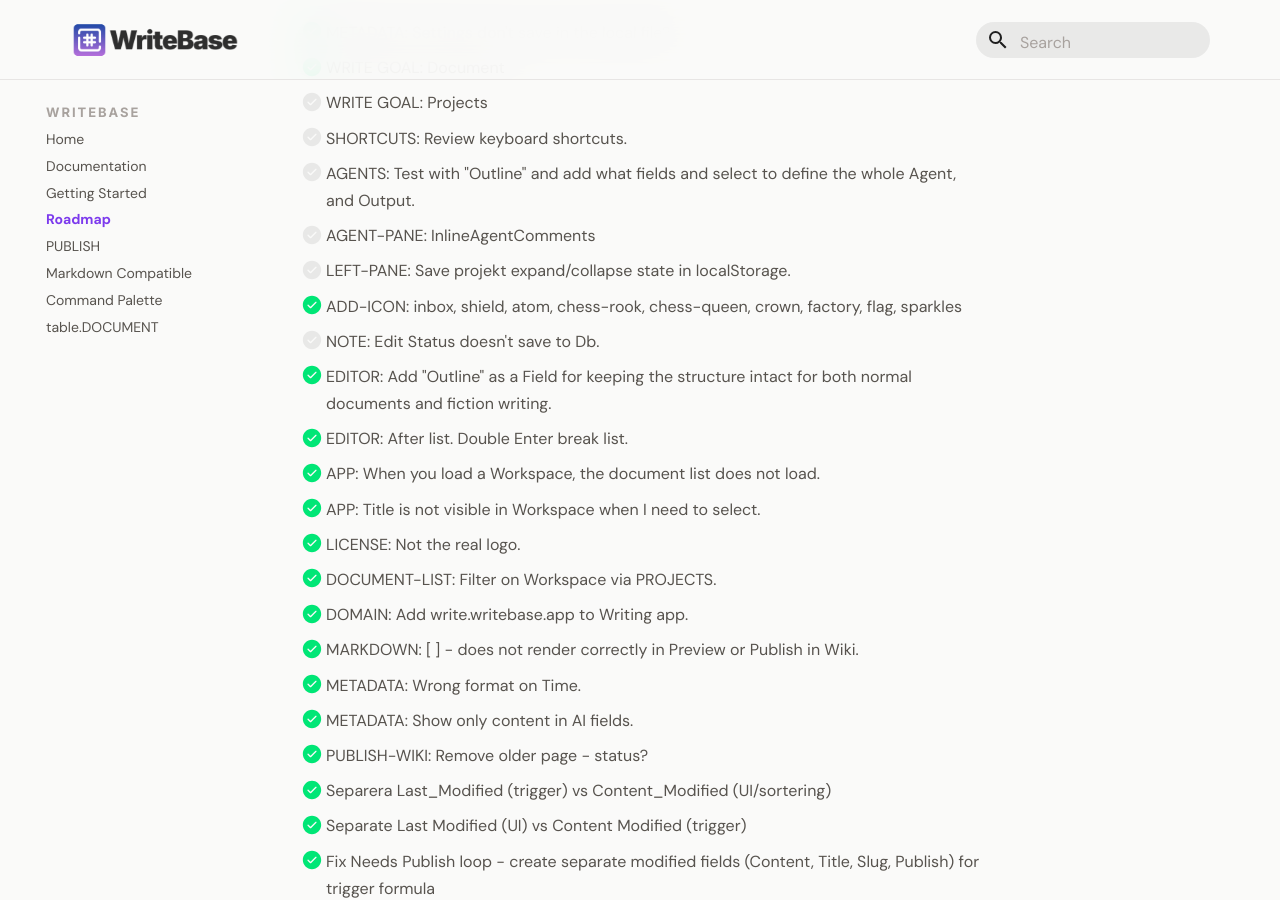
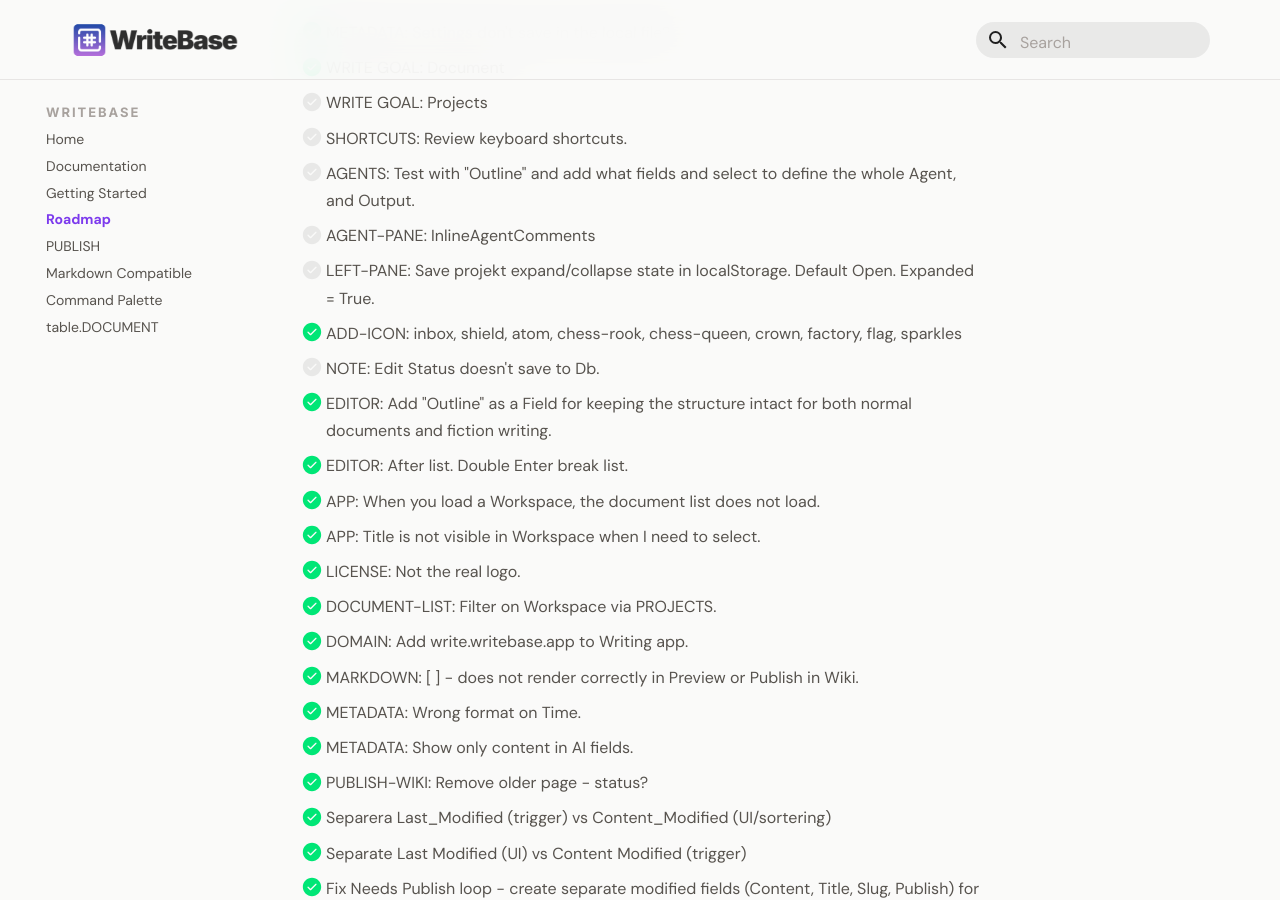
Before and after one commit to larssonhthomas-afk/writebase-docs, an MkDocs documentation site: the page built from docs/009-roadmap.md, in a window 1280 px wide and 900 px high, scrolled down 950 px. Built offline with MkDocs 1.6.1 and Material for MkDocs 9.7.7, drawn with Linux system fonts in a browser that asks for light colours; some web fonts are replaced.

Commit message:
Update 009-roadmap.md

```diff
--- a/docs/009-roadmap.md
+++ b/docs/009-roadmap.md
@@ -42,7 +42,7 @@ This Backlog has a priority 1-3.
 - [ ] SHORTCUTS: Review keyboard shortcuts.
 - [ ] AGENTS: Test with "Outline" and add what fields and select to define the whole Agent, and Output.
 - [ ] AGENT-PANE: InlineAgentComments
-- [ ] LEFT-PANE: Save projekt expand/collapse state in localStorage.
+- [ ] LEFT-PANE: Save projekt expand/collapse state in localStorage. Default Open. Expanded = True.
 - [x] ADD-ICON: inbox, shield, atom, chess-rook, chess-queen, crown, factory, flag, sparkles
 - [ ] NOTE: Edit Status doesn't save to Db.
 
```
